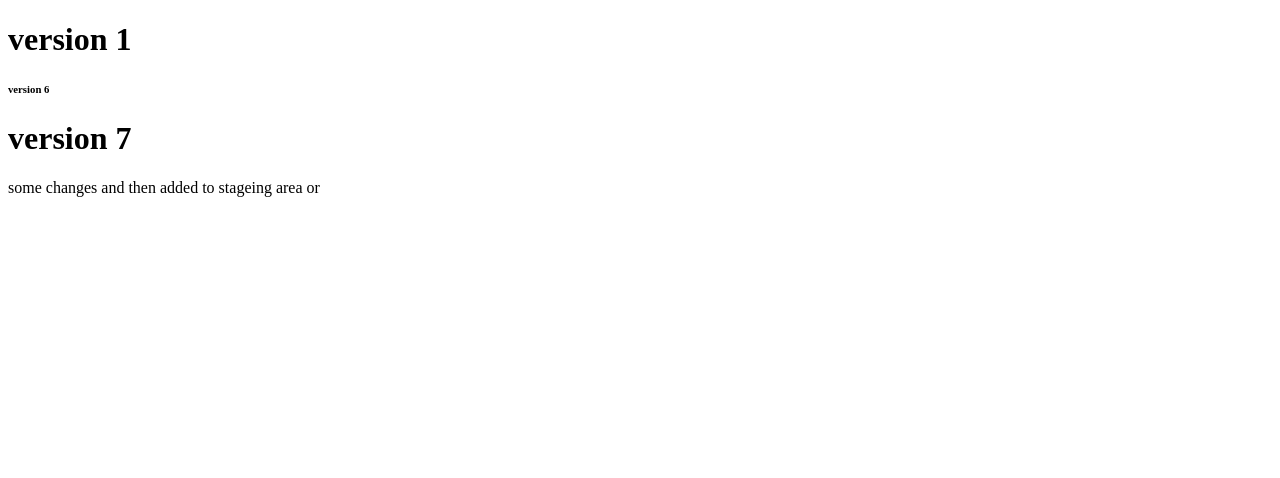
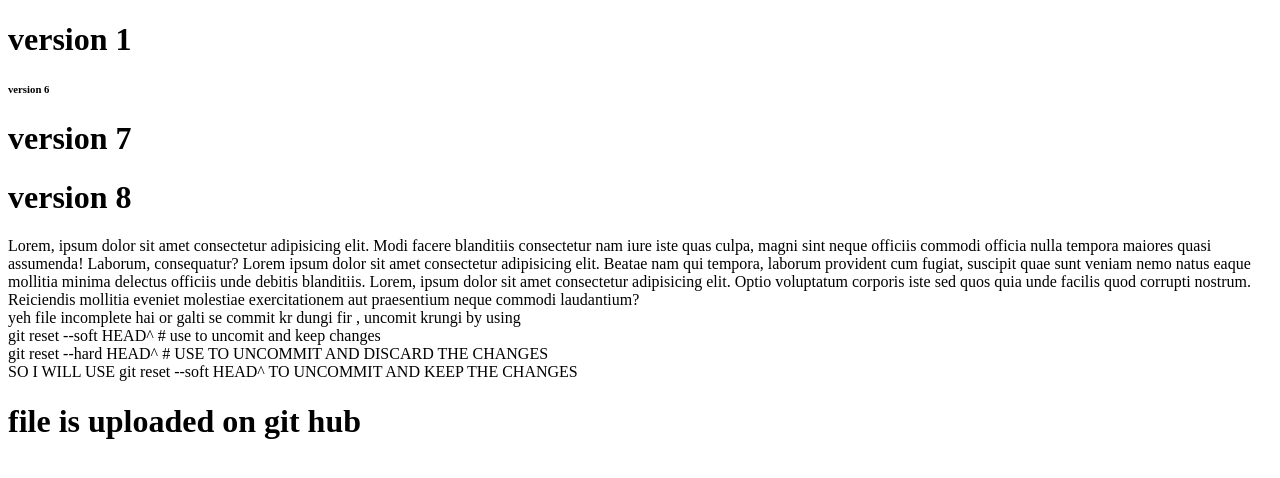
Before and after one commit to Manisha618/myrepo, a plain HTML site: page index.html in a window 1280 px wide. Drawn offline with Linux system fonts and the light colour scheme.

Commit message:
github uploaded

```diff
--- a/index.html
+++ b/index.html
@@ -9,7 +9,23 @@
     <h1>version 1 </h1>
     <h6> version 6 </h6>
     <h1> version 7 </h1>
+    <h1> version 8 </h1>
+    <p>
+        Lorem, ipsum dolor sit amet consectetur adipisicing elit. Modi facere blanditiis consectetur nam iure iste quas culpa, magni sint neque officiis commodi officia nulla tempora maiores quasi assumenda! Laborum, consequatur?
+        Lorem ipsum dolor sit amet consectetur adipisicing elit. Beatae nam qui tempora, laborum provident cum fugiat, suscipit quae sunt veniam nemo natus eaque mollitia minima delectus officiis unde debitis blanditiis.
+        Lorem, ipsum dolor sit amet consectetur adipisicing elit. Optio voluptatum corporis iste sed quos quia unde facilis quod corrupti nostrum. Reiciendis mollitia eveniet molestiae exercitationem aut praesentium neque commodi laudantium?
+        <br>
+        yeh file incomplete hai or galti se  commit kr dungi fir , uncomit krungi by using
+        <br>
+        git reset --soft HEAD^                    # use to uncomit and keep changes
+        <br>
+        git reset --hard HEAD^                    # USE TO UNCOMMIT AND DISCARD THE CHANGES
+        <BR>
+            SO I WILL USE git reset --soft HEAD^    TO UNCOMMIT AND KEEP THE CHANGES
+    </p>
+    <div>
+    <h1> file is uploaded on git hub</h1>
+    </div>
 
 </body>
 </html>
-some changes and then added to stageing area or
```
